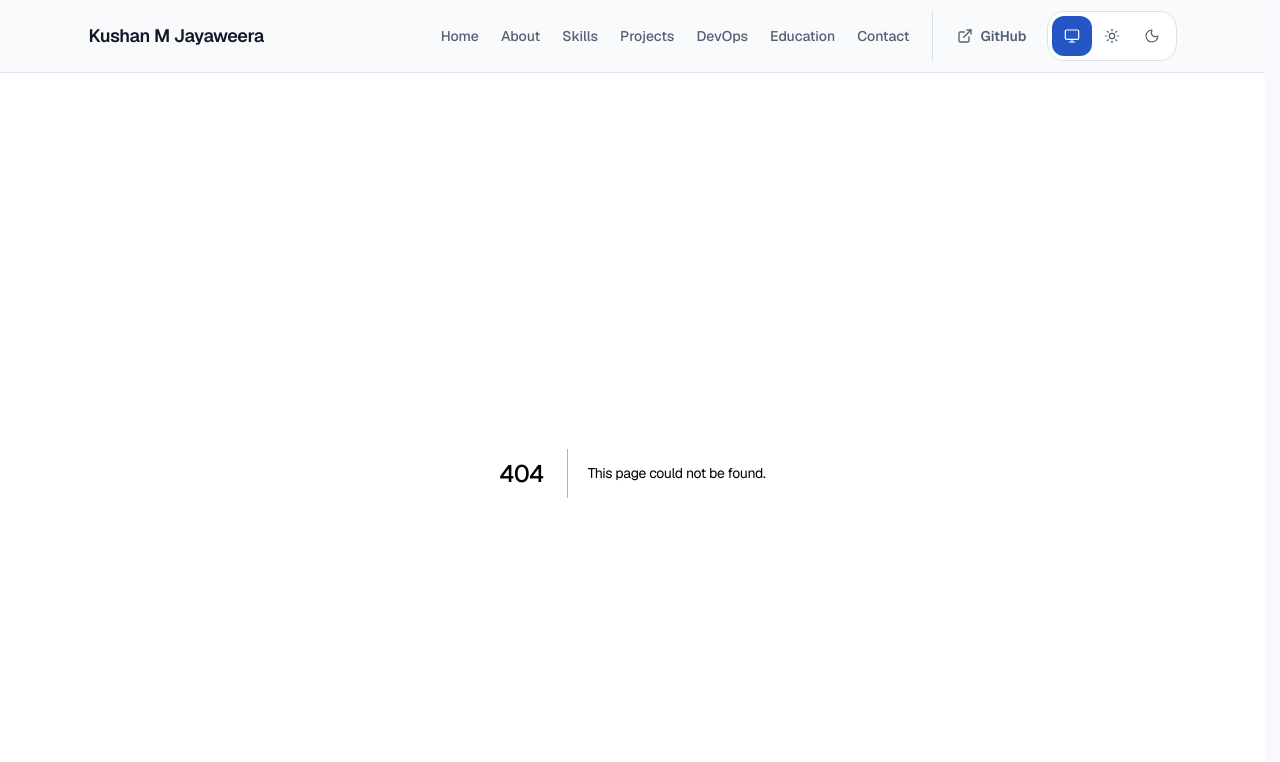
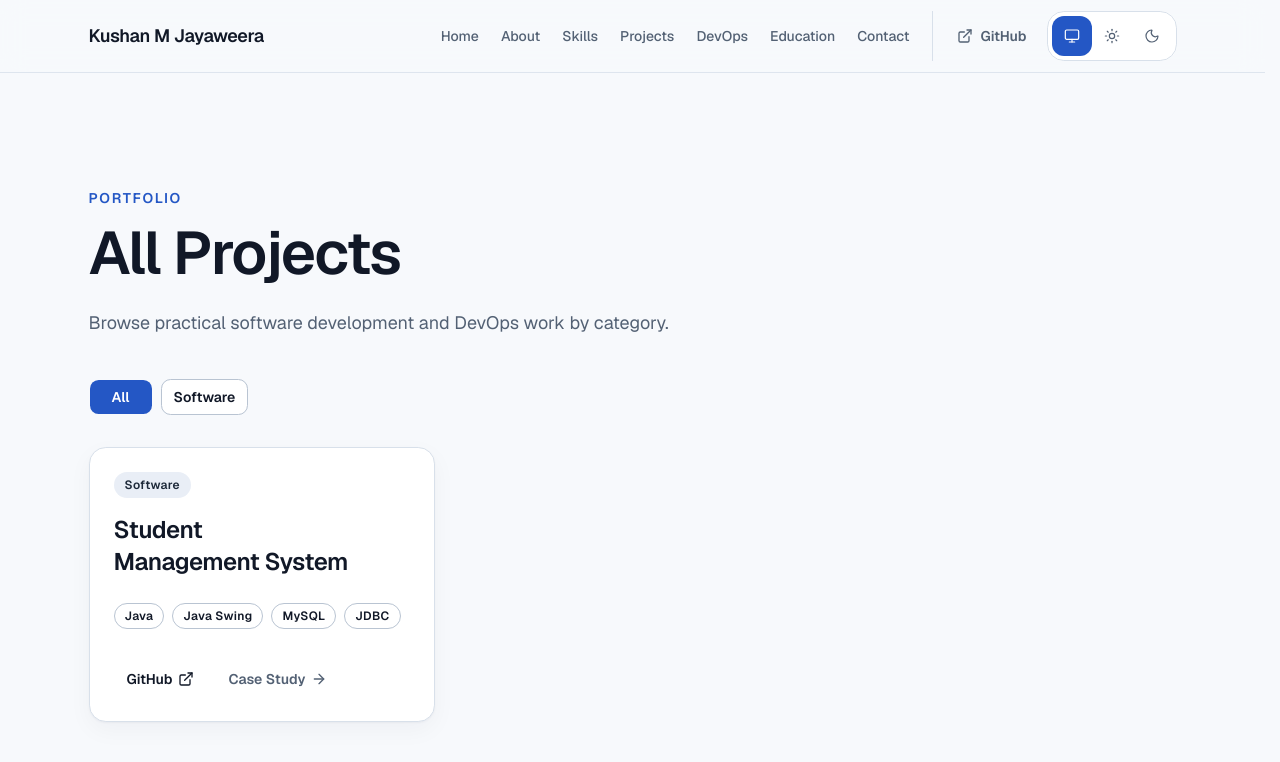
Before and after one commit to Kushan2001/kushan-portfolio, a Next.js app: page /projects in a window 1280 px wide. Before the commit this address had no page. Shown: the top 762 px of the page. Built offline with nearby package versions, Linux system fonts and the light colour scheme.

Commit message:
feat: add projects page and filtering

```diff
--- /dev/null
+++ b/app/projects/page.tsx
@@ -0,0 +1,90 @@
+import type { Metadata } from "next";
+
+import { Container } from "@/components/layout/container";
+import { Section } from "@/components/layout/section";
+import { ProjectCard } from "@/components/projects/project-card";
+import { ProjectFilters } from "@/components/projects/project-filters";
+import { projects } from "@/data/projects";
+import { filterableProjectCategories } from "@/lib/projects";
+import type { ProjectCategory } from "@/types";
+
+export const metadata: Metadata = {
+  title: "Projects",
+  description: "Software development and DevOps projects by Kushan M Jayaweera.",
+};
+
+interface ProjectsPageProps {
+  searchParams: Promise<{
+    category?: string | string[];
+  }>;
+}
+
+export default async function ProjectsPage({ searchParams }: ProjectsPageProps) {
+  const query = await searchParams;
+  const requestedCategory = Array.isArray(query.category)
+    ? query.category[0]
+    : query.category;
+  const availableCategories = filterableProjectCategories.filter((category) =>
+    projects.some((project) => project.category === category),
+  );
+  const selectedCategory: "all" | ProjectCategory =
+    requestedCategory &&
+    availableCategories.some((category) => category === requestedCategory)
+      ? (requestedCategory as ProjectCategory)
+      : "all";
+  const visibleProjects =
+    selectedCategory === "all"
+      ? projects
+      : projects.filter((project) => project.category === selectedCategory);
+
+  return (
+    <main id="main-content" className="flex-1">
+      <Section aria-labelledby="all-projects-heading">
+        <Container>
+          <header className="max-w-3xl">
+            <p className="mb-3 text-sm font-semibold uppercase tracking-[0.12em] text-primary">
+              Portfolio
+            </p>
+            <h1 id="all-projects-heading">All Projects</h1>
+            <p className="mt-5 text-base leading-7 text-muted-foreground sm:text-lg sm:leading-8">
+              Browse practical software development and DevOps work by category.
+            </p>
+          </header>
+
+          {projects.length > 0 ? (
+            <>
+              <ProjectFilters
+                categories={availableCategories}
+                selectedCategory={selectedCategory}
+              />
+
+              {visibleProjects.length > 0 ? (
+                <ul className="mt-8 grid gap-6 sm:grid-cols-2 xl:grid-cols-3">
+                  {visibleProjects.map((project) => (
+                    <li key={project.slug}>
+                      <ProjectCard project={project} />
+                    </li>
+                  ))}
+                </ul>
+              ) : (
+                <p
+                  role="status"
+                  className="mt-8 rounded-xl border border-border bg-card p-8 text-center text-muted-foreground"
+                >
+                  No projects are available in this category.
+                </p>
+              )}
+            </>
+          ) : (
+            <p
+              role="status"
+              className="mt-10 rounded-xl border border-border bg-card p-8 text-center text-muted-foreground"
+            >
+              No projects are available yet.
+            </p>
+          )}
+        </Container>
+      </Section>
+    </main>
+  );
+}
--- a/components/projects/project-card.tsx
+++ b/components/projects/project-card.tsx
@@ -5,15 +5,8 @@ import { ArrowRight, ExternalLink } from "lucide-react";
 import { Badge } from "@/components/ui/badge";
 import { buttonVariants } from "@/components/ui/button";
 import { Card, CardContent, CardHeader } from "@/components/ui/card";
-import type { Project, ProjectCategory } from "@/types";
-
-const categoryLabels: Record<ProjectCategory, string> = {
-  "software-development": "Software",
-  devops: "DevOps",
-  cloud: "Cloud",
-  web: "Web",
-  other: "Other",
-};
+import { projectCategoryLabels } from "@/lib/projects";
+import type { Project } from "@/types";
 
 interface ProjectCardProps {
   project: Project;
@@ -41,7 +34,7 @@ export function ProjectCard({ project }: ProjectCardProps) {
 
         <CardHeader className="pt-6">
           <Badge variant="secondary" className="mb-3">
-            {categoryLabels[project.category]}
+            {projectCategoryLabels[project.category]}
           </Badge>
           <h3
             id={`project-${project.slug}-title`}
--- /dev/null
+++ b/components/projects/project-filters.tsx
@@ -0,0 +1,50 @@
+import Link from "next/link";
+
+import { buttonVariants } from "@/components/ui/button";
+import { projectCategoryLabels } from "@/lib/projects";
+import { cn } from "@/lib/utils";
+import type { ProjectCategory } from "@/types";
+
+interface ProjectFiltersProps {
+  categories: readonly ProjectCategory[];
+  selectedCategory: "all" | ProjectCategory;
+}
+
+export function ProjectFilters({
+  categories,
+  selectedCategory,
+}: ProjectFiltersProps) {
+  const filters = ["all", ...categories] as const;
+
+  return (
+    <nav aria-label="Filter projects by category" className="mt-10">
+      <ul className="flex flex-wrap gap-2">
+        {filters.map((category) => {
+          const isActive = selectedCategory === category;
+          const label =
+            category === "all" ? "All" : projectCategoryLabels[category];
+          const href =
+            category === "all" ? "/projects" : `/projects?category=${category}`;
+
+          return (
+            <li key={category}>
+              <Link
+                href={href}
+                aria-current={isActive ? "page" : undefined}
+                className={cn(
+                  buttonVariants({
+                    variant: isActive ? "default" : "outline",
+                    size: "sm",
+                  }),
+                  "min-w-16",
+                )}
+              >
+                {label}
+              </Link>
+            </li>
+          );
+        })}
+      </ul>
+    </nav>
+  );
+}
--- /dev/null
+++ b/lib/projects.ts
@@ -0,0 +1,16 @@
+import type { ProjectCategory } from "@/types";
+
+export const projectCategoryLabels: Record<ProjectCategory, string> = {
+  "software-development": "Software",
+  web: "Web",
+  devops: "DevOps",
+  cloud: "Cloud",
+  other: "Other",
+};
+
+export const filterableProjectCategories = [
+  "software-development",
+  "web",
+  "devops",
+  "cloud",
+] as const satisfies readonly ProjectCategory[];
```
